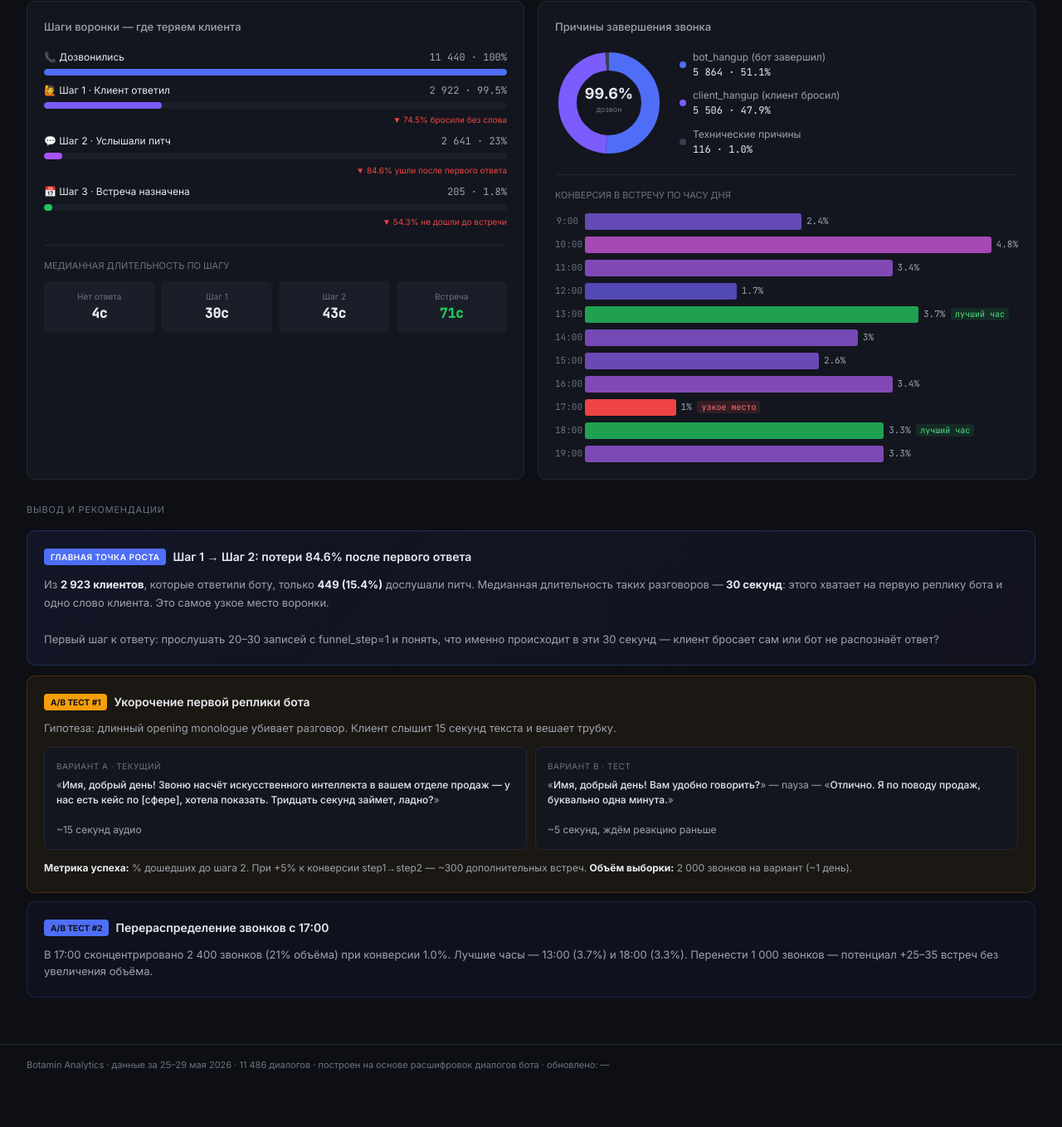
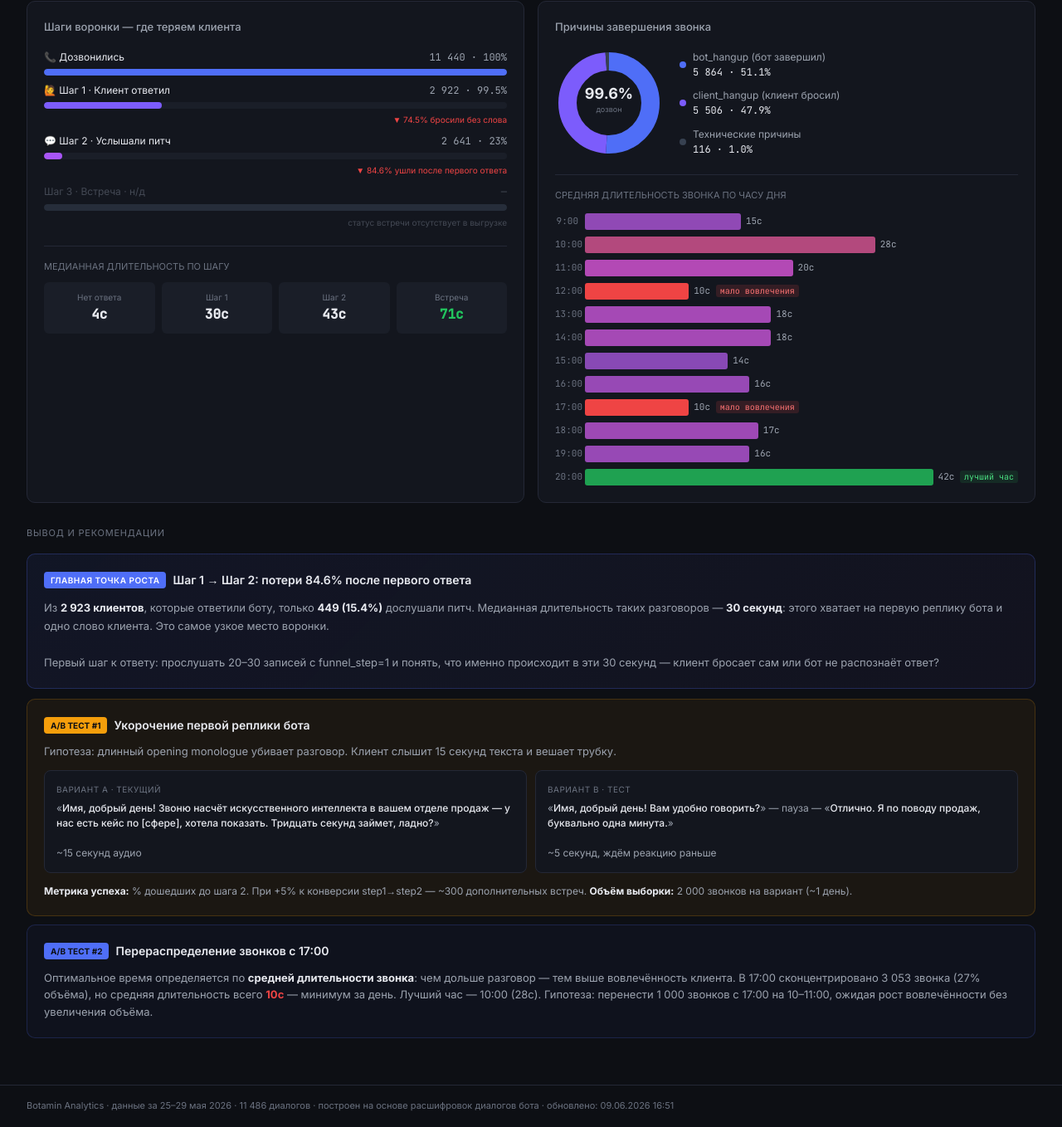
Before and after one commit to nadya-romanenko/portfolio, a plain HTML site: page portfolio/botamin_dashboard.html in a window 1280 px wide. Shown: the part 778-2136 px from the top of the page at 83% size. Before the commit the page ends 2087 px from the top, so only its background shows below. Drawn offline with Linux system fonts and the light colour scheme.

Commit message:
длительность по часу вместо конверсии во встречу

```diff
--- a/portfolio/botamin_dashboard.html
+++ b/portfolio/botamin_dashboard.html
@@ -352,15 +352,15 @@
           </div>
           <div class="funnel-drop">▼ 84.6% ушли после первого ответа</div>
         </div>
-        <div class="funnel-row">
+        <div class="funnel-row" style="opacity:0.55;">
           <div class="funnel-meta">
-            <span class="funnel-name">📅 Шаг 3 · Встреча назначена</span>
-            <span class="funnel-nums" id="stat-meetings-row">205 · 1.8%</span>
+            <span class="funnel-name" style="color:var(--muted);">Шаг 3 · Встреча · н/д</span>
+            <span class="funnel-nums" style="color:var(--muted);">—</span>
           </div>
           <div class="funnel-bar-track">
-            <div class="funnel-bar-fill" style="width:1.8%;background:#22c55e;"></div>
+            <div class="funnel-bar-fill" style="width:100%;background:#374151;"></div>
           </div>
-          <div class="funnel-drop">▼ 54.3% не дошли до встречи</div>
+          <div style="font-size:10px;color:var(--muted);margin-top:2px;text-align:right;">статус встречи отсутствует в выгрузке</div>
         </div>
       </div>
       <div style="margin-top:20px;padding-top:16px;border-top:1px solid var(--border);">
@@ -427,7 +427,7 @@
 
       <!-- Hour chart -->
       <div style="margin-top:20px;padding-top:16px;border-top:1px solid var(--border);">
-        <div style="font-size:11px;color:var(--muted);margin-bottom:12px;">КОНВЕРСИЯ В ВСТРЕЧУ ПО ЧАСУ ДНЯ</div>
+        <div style="font-size:11px;color:var(--muted);margin-bottom:12px;">СРЕДНЯЯ ДЛИТЕЛЬНОСТЬ ЗВОНКА ПО ЧАСУ ДНЯ</div>
         <div class="hour-chart" id="hourChart"></div>
       </div>
     </div>
@@ -477,7 +477,7 @@
       <span class="ab-title">Перераспределение звонков с 17:00</span>
     </div>
     <p style="color:var(--label);font-size:13px;">
-      В 17:00 сконцентрировано 2 400 звонков (21% объёма) при конверсии 1.0%. Лучшие часы — 13:00 (3.7%) и 18:00 (3.3%). Перенести 1 000 звонков — потенциал +25–35 встреч без увеличения объёма.
+      Оптимальное время определяется по <strong style="color:var(--text);">средней длительности звонка</strong>: чем дольше разговор — тем выше вовлечённость клиента. В 17:00 сконцентрировано 3 053 звонка (27% объёма), но средняя длительность всего <strong style="color:var(--danger);">10с</strong> — минимум за день. Лучший час — 10:00 (28с). Гипотеза: перенести 1 000 звонков с 17:00 на 10–11:00, ожидая рост вовлечённости без увеличения объёма.
     </p>
   </div>
 
@@ -491,49 +491,41 @@ async function loadData() {
   const d = await res.json();
   const el = id => document.getElementById(id);
   const fmt = n => n.toLocaleString('ru-RU');
-  el('kpi-total').textContent          = fmt(d.total_calls);
-  el('kpi-dial-rate').textContent      = d.dial_rate + '%';
-  el('kpi-answer-rate').textContent    = d.answer_rate + '%';
-  el('kpi-pitch-rate').textContent     = d.pitch_rate + '%';
-  el('kpi-meetings').textContent       = 'н/д';
-  el('stat-answered-row').textContent  = fmt(d.answered) + ' · ' + d.dial_rate + '%';
-  el('stat-step2-row').textContent     = fmt(d.step2) + ' · ' + d.pitch_rate + '%';
-  el('stat-meetings-row').textContent  = fmt(d.meetings) + ' · ' + d.conversion_rate + '%';
-  el('stat-updated-at').textContent    = d.updated_at;
-}
-window.addEventListener('load', loadData);
+  el('kpi-total').textContent         = fmt(d.total_calls);
+  el('kpi-dial-rate').textContent     = d.dial_rate + '%';
+  el('kpi-answer-rate').textContent   = d.answer_rate + '%';
+  el('kpi-pitch-rate').textContent    = d.pitch_rate + '%';
+  el('kpi-meetings').textContent      = 'н/д';
+  el('stat-answered-row').textContent = fmt(d.answered) + ' · ' + d.dial_rate + '%';
+  el('stat-step2-row').textContent    = fmt(d.step2) + ' · ' + d.pitch_rate + '%';
+  el('stat-updated-at').textContent   = d.updated_at;
 
-const hourData = [
-  {hour:9,  calls:42,   meetings:1,  conv:2.4},
-  {hour:10, calls:21,   meetings:1,  conv:4.8},
-  {hour:11, calls:850,  meetings:29, conv:3.4},
-  {hour:12, calls:994,  meetings:17, conv:1.7},
-  {hour:13, calls:813,  meetings:30, conv:3.7},
-  {hour:14, calls:983,  meetings:29, conv:3.0},
-  {hour:15, calls:416,  meetings:11, conv:2.6},
-  {hour:16, calls:560,  meetings:19, conv:3.4},
-  {hour:17, calls:2400, meetings:24, conv:1.0},
-  {hour:18, calls:1002, meetings:33, conv:3.3},
-  {hour:19, calls:331,  meetings:11, conv:3.3},
-];
-const maxConv = Math.max(...hourData.map(d => d.conv));
+  const hourDur = d.by_hour_avg_duration;
+  const hours = Object.keys(hourDur).map(Number).sort((a, b) => a - b);
+  const vals = hours.map(h => hourDur[h]);
+  const maxDur = Math.max(...vals);
+  const minDur = Math.min(...vals);
   const hc = document.getElementById('hourChart');
-hourData.forEach(d => {
-  const pct = (d.conv / maxConv * 100).toFixed(0);
-  const isHot = d.hour === 17;
-  const isBest = d.hour === 13 || d.hour === 18;
-  const color = isHot ? '#ef4444' : isBest ? '#22c55e' : `hsl(${220+d.conv*15},65%,60%)`;
-  const badge = isHot ? '<span class="hour-badge hot">узкое место</span>'
+  hc.innerHTML = '';
+  hours.forEach(h => {
+    const dur = hourDur[h];
+    const pct = (dur / maxDur * 100).toFixed(0);
+    const isHot  = dur === minDur;
+    const isBest = dur === maxDur;
+    const color = isHot ? '#ef4444' : isBest ? '#22c55e' : `hsl(${220 + dur * 4},65%,60%)`;
+    const badge = isHot  ? '<span class="hour-badge hot">мало вовлечения</span>'
                 : isBest ? '<span class="hour-badge good">лучший час</span>' : '';
     hc.innerHTML += `
       <div class="hour-row">
-      <span class="hour-label">${d.hour}:00</span>
+        <span class="hour-label">${h}:00</span>
         <div class="hour-bar-wrap">
           <div class="hour-bar" style="width:${pct}%;background:${color};opacity:${isHot?1:0.8};"></div>
-        <span class="hour-stat">${d.conv}% ${badge}</span>
+          <span class="hour-stat">${dur}с ${badge}</span>
         </div>
       </div>`;
   });
+}
+window.addEventListener('load', loadData);
 </script>
 </body>
 </html>
```
Lines whose indentation alone changed are shown as unchanged.
